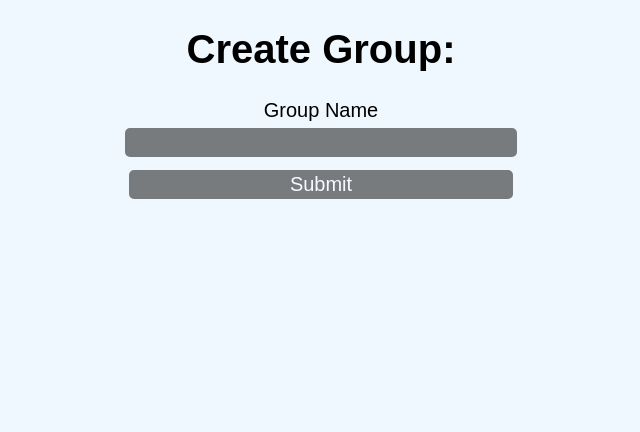
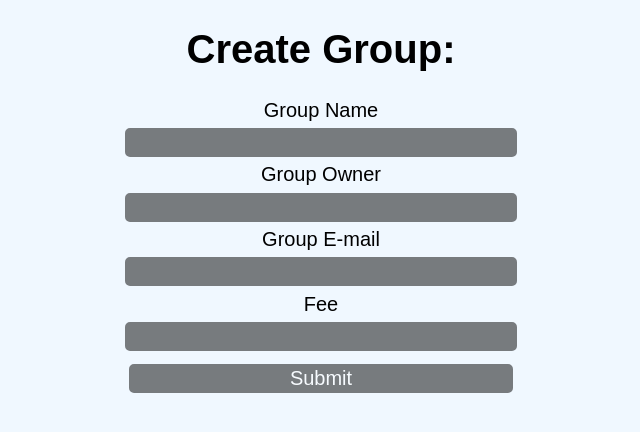
Before and after one commit to Pherret0/ExeHub, a Django app: page /creategroup/ in a window 1280 px wide. Shown: the part 67-499 px from the top of the page, without its empty margins (319-959 px from the left). Run offline with Django 3.2, Linux system fonts and the light colour scheme; some libraries are stand-ins or nearby versions.

Commit message:
Creategroup now works and the groups can be viewed

```diff
--- a/exehubapp/urls.py
+++ b/exehubapp/urls.py
@@ -9,8 +9,10 @@ urlpatterns = [
     path('events/', views.viewAllEvents, name='events'),
     path('cat/', views.cat, name='cat'),
     path('events/<int:event_id>', views.viewEventDetails, name='event'),
-    path('creategroup/', views.createGroup, name='creategroup'),
+    path('creategroup/', views.createGroup, name='createGroup'),
+    path('creategroup/create/', views.createGroupForm, name='createGroupForm'),
     path('register/', views.register, name='register'),
     path('register/addUser/', views.addUser, name='addUser'),
+    path('groups/', views.viewGroups, name='groups'),
 
 ]
--- a/exehubapp/views.py
+++ b/exehubapp/views.py
@@ -46,6 +46,25 @@ def addEvent(request):
 @csrf_exempt
 def createGroup(request):
     return render(request, 'creategroup.html')
+
+@csrf_exempt
+def createGroupForm(request):
+    """
+    Currently a test function- final functionality should NOT look like this
+    Currently creates a new group if one does not already exist (which is hardcoded), which can be used as the
+    group attribute for the event. Takes values from HTML form for creating event and saves to db.
+    NOTE: Event group will correspond to the correct group when this is set up.
+    NOTE: Owner will correspond to the user logged in, once this is set up.
+    """
+
+    # Get user input from HTML form
+    group_name = request.POST.get('group_name')
+    group_owner = request.POST.get('group_owner')
+    group_email = request.POST.get('group_email')
+    fee = request.POST.get('fee')
+    record = UniGroups(group_name=group_name, group_owner=group_owner, group_email=group_email, fee=fee)
+    record.save()
+    return HttpResponse("Success!")
 
 
 @csrf_exempt
@@ -100,6 +119,16 @@ def viewEventDetails(request, event_id):
         print(row)
     return render(request, 'event.html', context)
 
+def viewGroups(request):
+    # Select all the events from the events table and save them into a dictionary, pass to the showevents template
+    with connection.cursor() as cursor:
+        cursor.execute("SELECT * FROM uni_groups")
+        data = dictfetchall(cursor)
+        context = {
+            'data': data
+        }
+    return render(request, 'showgroups.html', context)
+
 
 def dictfetchall(cursor):
     # Returns all rows from a cursor as a dictionary
--- /dev/null
+++ b/static/exehubapp/javascript/creategroup.js
@@ -0,0 +1,15 @@
+<!-- Created By Travis -->
+$(document).ready(function(){
+    $('#uni_groups').submit(function (e) {
+        alert("Sending...")
+        e.preventDefault();
+        $.ajax({
+            type: 'POST',
+            url: 'create/',
+            data: $(this).serialize(),
+            success: function(response){
+                alert("Group successfully created!");
+            }
+        });
+   });
+});
--- a/templates/creategroup.html
+++ b/templates/creategroup.html
@@ -3,7 +3,7 @@
 {% load static %}
 
 {% block links %}
-    <script type="text/javascript" src="{% static 'exehubapp/javascript/addevent.js' %}"></script>
+    <script type="text/javascript" src="{% static 'exehubapp/javascript/creategroup.js' %}"></script>
     <link rel="stylesheet" type="text/css" href="{% static 'exehubapp/style/form.css' %}">
 {% endblock %}
 
@@ -12,10 +12,22 @@
 {% block content %}
     <h1>Create Group:</h1>
     <div id="form_container">
-        <form name="groups" id="groups" method="post" action="">
-            <label for="groupname">Group Name</label>
+        <form name="uni_groups" id="uni_groups" method="post" action="">
+            <label for="group_name">Group Name</label>
             <br>
-            <input type="text" id="groupname" name="groupname">
+            <input type="text" id="group_name" name="group_name">
+            <br>
+            <label for="group_owner">Group Owner</label>
+            <br>
+            <input type="text" id="group_owner" name="group_owner">
+            <br>
+            <label for="group_email">Group E-mail</label>
+            <br>
+            <input type="text" id="group_email" name="group_email">
+            <br>
+            <label for="fee">Fee</label>
+            <br>
+            <input type="number" step="0.01" id="fee" name="fee">
             <br>
             <input type="submit" name="submit" id="submit" value="Submit" onclick="update()">
         </form>
```
Also changed, not shown: templates/showgroups.html (added, +31 -0 lines), exehubapp/migrations/0001_initial.py (deleted), exehubapp/migrations/0002_auto_20210215_1922.py (deleted), exehubapp/migrations/0003_group.py (deleted), exehubapp/migrations/0005_auto_20210215_2232.py (deleted), exehubapp/migrations/0006_auto_20210215_2236.py (deleted), exehubapp/migrations/0007_auto_20210215_2248.py (deleted), exehubapp/migrations/0008_attendee_member.py (deleted), exehubapp/migrations/__init__.py (deleted), templates/showevents.html (line endings or trailing spaces).
